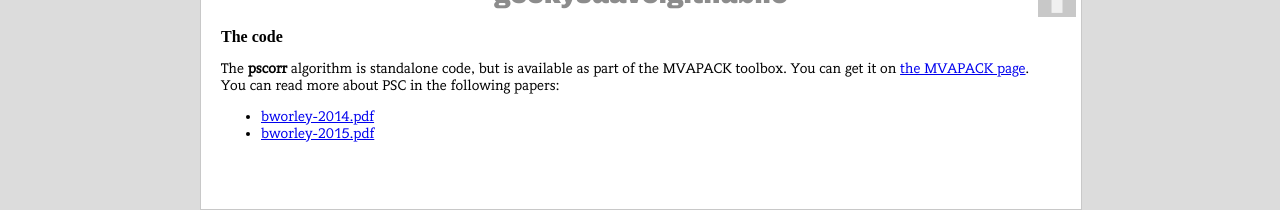
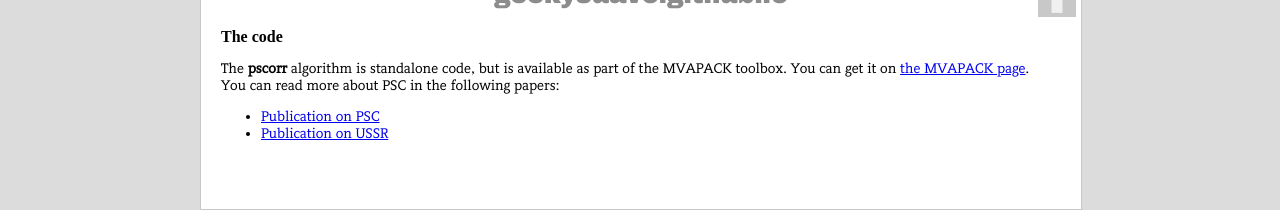
Before and after one commit to geekysuavo/geekysuavo.github.io, a Jekyll site: the page built from pscorr.md, in a window 1280 px wide. Shown: the part 878-1088 px from the top of the page. Built offline with Jekyll 4.4.1, drawn with Linux system fonts in a browser that asks for light colours; some web fonts are replaced.

Commit message:
updated pca-utils and pscorr

```diff
--- a/pscorr.md
+++ b/pscorr.md
@@ -10,7 +10,7 @@ images:
     width: 800
     height: 250
     tip: >
-      monte carlo statistics for (a) dilution factor recovery error, (b) PCA
+      Monte carlo statistics for (a) dilution factor recovery error, (b) PCA
       cluster quality, and (c) loading divergence angle over various phase
       errors
 ---
@@ -51,8 +51,8 @@ and HM/PQ provide better normalization factor estimates.
 # The code
 
 The **pscorr** algorithm is standalone code, but is available as part of the
-MVAPACK toolbox. You can get it on [the MVAPACK page](/mvapack). You can
-read more about PSC in the following papers:
+MVAPACK toolbox. You can get it on [the MVAPACK page]({{site.url}}/mvapack).
+You can read more about PSC in the following papers:
 
- * [bworley-2014.pdf]({{site.db}}pscorr/bworley-2014.pdf)
- * [bworley-2015.pdf]({{site.db}}pscorr/bworley-2015.pdf)
+ * [Publication on PSC]({{site.db}}pscorr/bworley-2014.pdf)
+ * [Publication on USSR]({{site.db}}pscorr/bworley-2015.pdf)
```
Also changed, not shown: pca-utils.md (+4 -4 lines).
